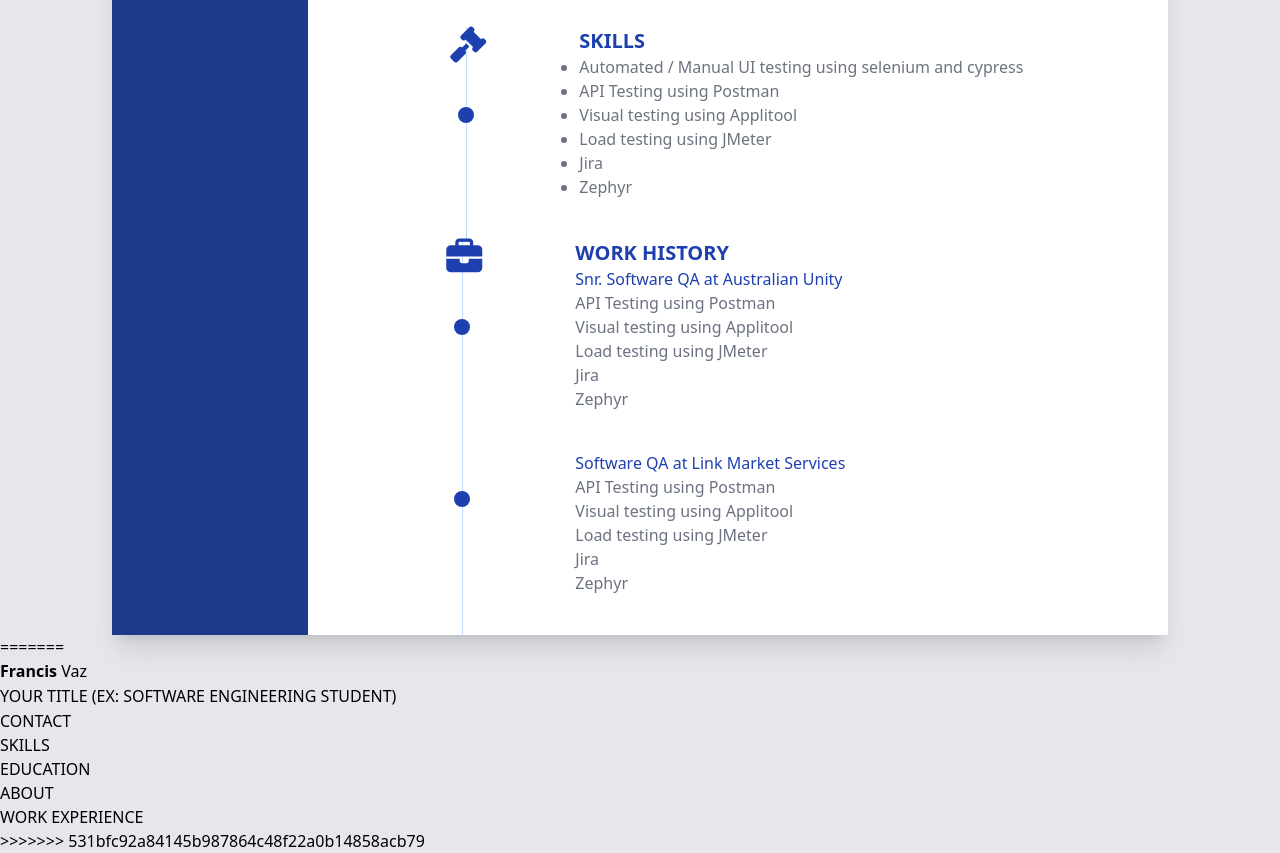
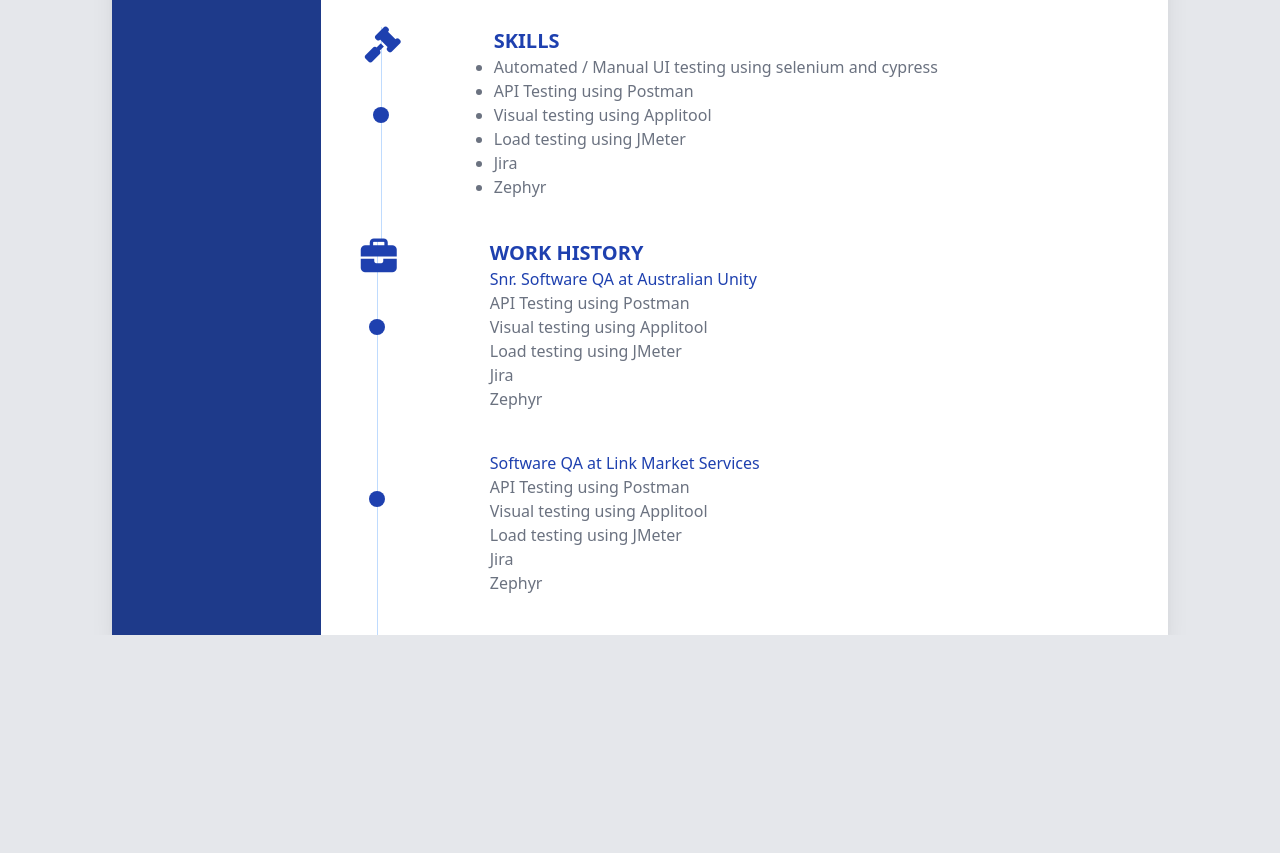
Before and after one commit to francisxvaz/resume, a plain HTML site: page index.html in a window 1280 px wide. Shown: the part 309-1162 px from the top of the page. After the commit the page ends 944 px from the top, so only its background shows below. Drawn offline with Linux system fonts and the light colour scheme.

Commit message:
why no working

```diff
--- a/index.html
+++ b/index.html
@@ -3,7 +3,7 @@
   <head>
     <meta charset="UTF-8" />
     <meta name="viewport" content="width=device-width, initial-scale=1.0" />
-    <link href="style.css" rel="stylesheet" />
+    <link href="\style.css" rel="stylesheet" />
     <link
       rel="stylesheet"
       href="https://cdnjs.cloudflare.com/ajax/libs/font-awesome/6.1.1/css/all.min.css"
@@ -23,7 +23,6 @@
         </div>
       </div>
 
-<<<<<<< HEAD
       <!--right-->
       <div class="pl-5 w-4/5 mr-3">
         <h1 class="mt-10 font-bold text-gray-400 text-5xl">Francis Vaz</h1>
@@ -100,41 +99,3 @@
     </div>
   </body>
 </html>
-=======
-	<body>
-		<header id="header">
-			<!-- resume header with your name and title -->
-			<h1><b>Francis</b> Vaz</h1>
-			<hr>
-			YOUR TITLE (EX: SOFTWARE ENGINEERING STUDENT)
-			<hr>
-		</header>
-		<main>
-			<article id="mainLeft">
-				<section>
-					<h2>CONTACT</h2>
-					<!-- contact info including social media -->
-				</section>
-				<section>
-					<h2>SKILLS</h2>
-					<!-- your skills AKA "buzzwords" -->
-				</section>
-				<section>
-					<h2>EDUCATION</h2>
-					<!-- your education -->
-				</section>
-			</article>
-			<article id="mainRight">
-				<section>
-					<h2>ABOUT</h2>
-					<!-- about you -->
-				</section>
-				<section>
-					<h2>WORK EXPERIENCE</h2>
-					<!-- your work experience -->
-				</section>
-			</article>
-		</main>
-	</body>
-</html>
->>>>>>> 531bfc92a84145b987864c48f22a0b14858acb79
```
